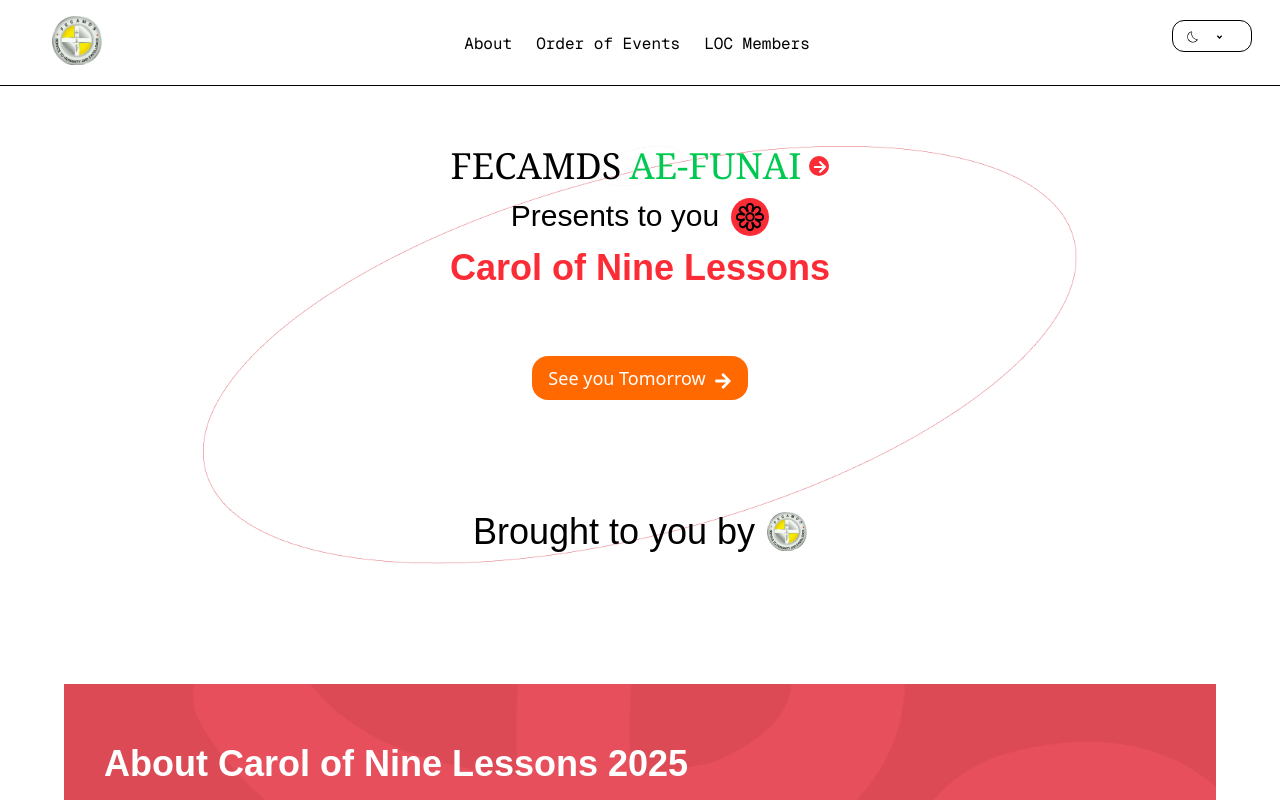
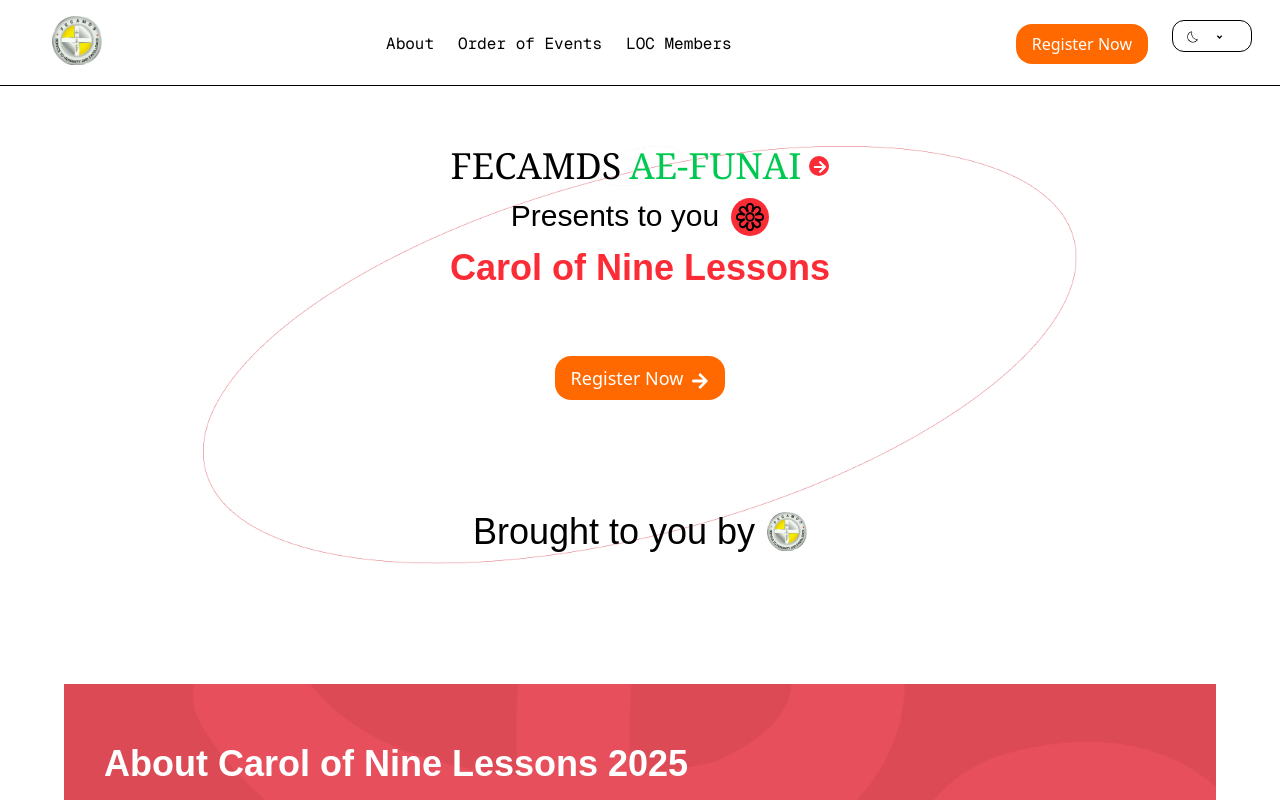
Before and after one commit to Kingsley-Opara/FECAMDS-AE-FUNAI-Carol, a Next.js app: page / in a window 1280 px wide. Shown: the top 800 px of the page. Built offline with nearby package versions, Linux system fonts and the light colour scheme; no server answers; a web font is replaced by a local one.

Commit message:
reopen the payment

```diff
--- a/src/app/components/Hero.jsx
+++ b/src/app/components/Hero.jsx
@@ -41,7 +41,7 @@
               hover:bg-orange-400 text-lg flex space-x-2'
               onClick={() =>{toggleShow()}}
               >
-                  <p>See you Tomorrow</p>
+                  <p>Register Now</p>
                   <FaArrowRight className='mt-2'/>
 
               </button>
@@ -86,8 +86,8 @@
               className='text-3xl cursor-pointer text-gray-400'/>
 
           </div>
-          {/* <Registration/> */}
-          <Thanks/>
+          <Registration/>
+          {/* <Thanks/> */}
         </div>
 
 
--- a/src/app/components/Navbar.jsx
+++ b/src/app/components/Navbar.jsx
@@ -43,7 +43,7 @@
             </div>
 
             <div className='flex space-x-6'>
-                {/* <div>
+                <div>
                     <button className='px-4 py-2 bg-orange-500
                     text-white rounded-2xl cursor-pointer mt-1
                     hover:bg-orange-400 max-md:-mt-2 max-sm:text-xs'
@@ -52,7 +52,7 @@
                         Register Now
 
                     </button>
-                </div> */}
+                </div>
 
                 <div className='px-3 flex py-1 border-1 border-black dark:border-white w-20
                 rounded-xl h-8 space-x-3 text-2xl cursor-pointer relative'>
--- a/src/app/components/register.jsx
+++ b/src/app/components/register.jsx
@@ -106,7 +106,7 @@
 
 
         });
-        // handler.openIframe();
+        handler.openIframe();
 
     }
 
```
